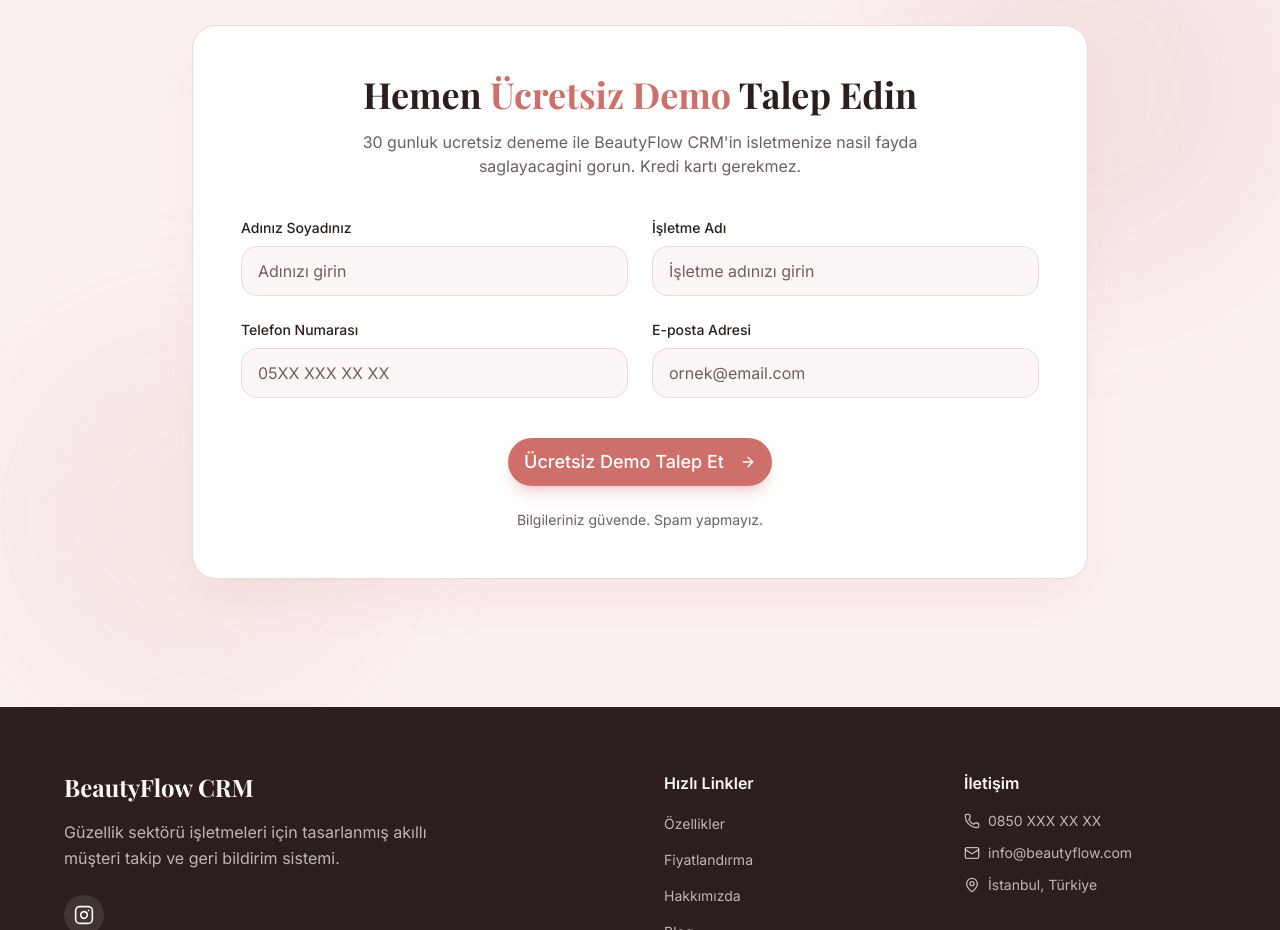
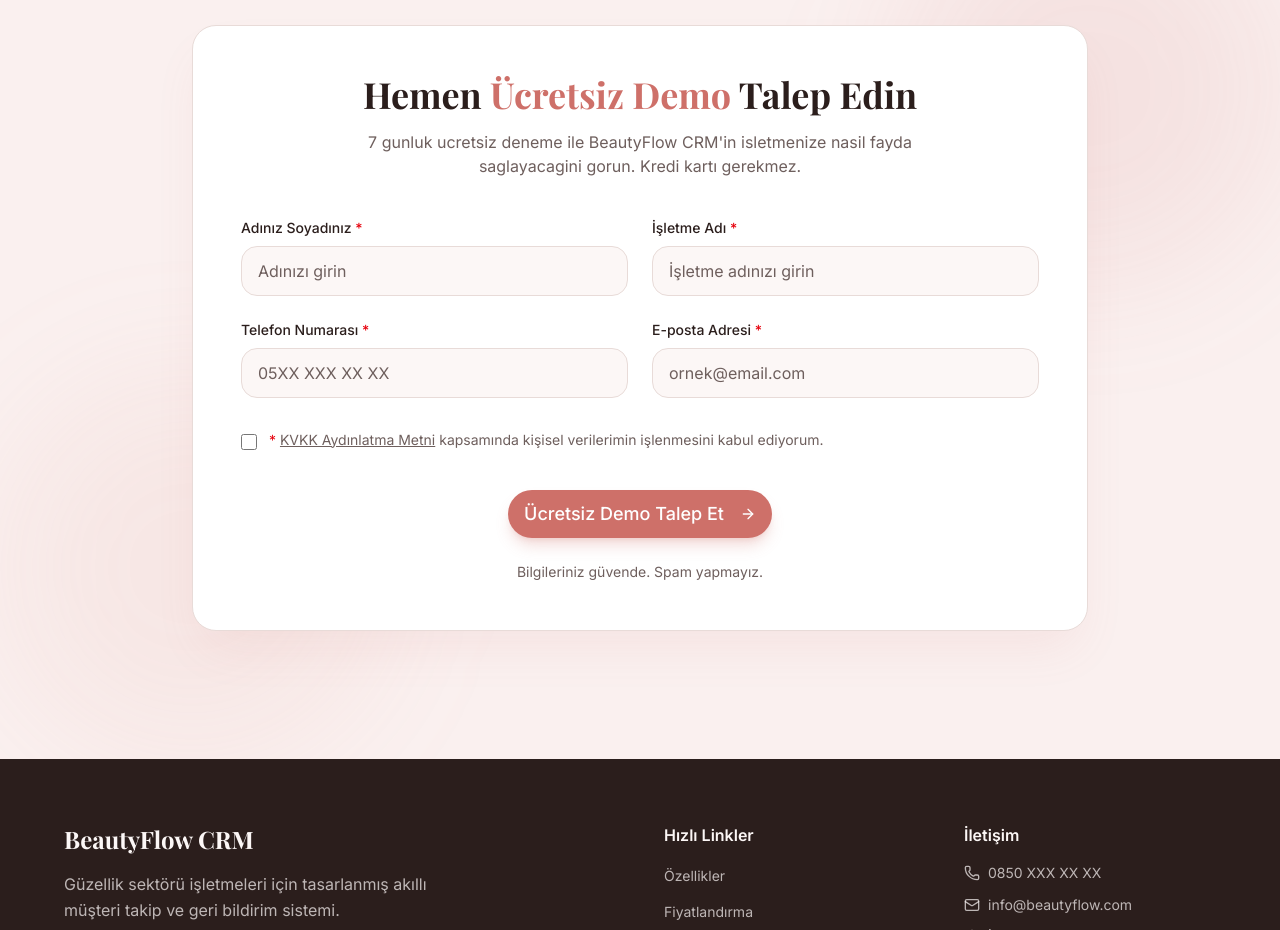
Before and after one commit to rsnnrgz/agencyrsn, a Next.js app: page / in a window 1280 px wide. Shown: the part 6160-7090 px from the top of the page. Built offline with nearby package versions, Linux system fonts and the light colour scheme; a web font is replaced by a local one.

Commit message:
Demo form güncellemeleri: 7 günlük deneme, zorunlu alanlar, KVKK onay kutucuğu

```diff
--- a/components/landing/cta-section.tsx
+++ b/components/landing/cta-section.tsx
@@ -10,6 +10,7 @@ export function CTASection() {
     business: "",
     phone: "",
     email: "",
+    kvkkAccepted: false,
   })
   const [isSubmitting, setIsSubmitting] = useState(false)
   const [isSubmitted, setIsSubmitted] = useState(false)
@@ -38,6 +39,7 @@ export function CTASection() {
         business: "",
         phone: "",
         email: "",
+        kvkkAccepted: false,
       })
     } catch (error) {
       setErrorMessage(error instanceof Error ? error.message : "Beklenmeyen bir hata oluştu.")
@@ -60,7 +62,7 @@ export function CTASection() {
                 Hemen <span className="text-primary">Ücretsiz Demo</span> Talep Edin
               </h2>
               <p className="text-muted-foreground max-w-xl mx-auto text-pretty">
-                30 gunluk ucretsiz deneme ile BeautyFlow CRM&apos;in isletmenize nasil fayda saglayacagini gorun.
+                7 gunluk ucretsiz deneme ile BeautyFlow CRM&apos;in isletmenize nasil fayda saglayacagini gorun.
                 Kredi kartı gerekmez.
               </p>
             </div>
@@ -82,7 +84,7 @@ export function CTASection() {
                 <div className="grid grid-cols-1 md:grid-cols-2 gap-6">
                   <div>
                     <label htmlFor="name" className="block text-sm font-medium text-foreground mb-2">
-                      Adınız Soyadınız
+                      Adınız Soyadınız <span className="text-destructive">*</span>
                     </label>
                     <input
                       type="text"
@@ -96,7 +98,7 @@ export function CTASection() {
                   </div>
                   <div>
                     <label htmlFor="business" className="block text-sm font-medium text-foreground mb-2">
-                      İşletme Adı
+                      İşletme Adı <span className="text-destructive">*</span>
                     </label>
                     <input
                       type="text"
@@ -110,7 +112,7 @@ export function CTASection() {
                   </div>
                   <div>
                     <label htmlFor="phone" className="block text-sm font-medium text-foreground mb-2">
-                      Telefon Numarası
+                      Telefon Numarası <span className="text-destructive">*</span>
                     </label>
                     <input
                       type="tel"
@@ -124,7 +126,7 @@ export function CTASection() {
                   </div>
                   <div>
                     <label htmlFor="email" className="block text-sm font-medium text-foreground mb-2">
-                      E-posta Adresi
+                      E-posta Adresi <span className="text-destructive">*</span>
                     </label>
                     <input
                       type="email"
@@ -136,6 +138,24 @@ export function CTASection() {
                       placeholder="ornek@email.com"
                     />
                   </div>
+                </div>
+
+                <div className="flex items-start gap-3 pt-2">
+                  <input
+                    type="checkbox"
+                    id="kvkk"
+                    required
+                    checked={formData.kvkkAccepted}
+                    onChange={(e) => setFormData({ ...formData, kvkkAccepted: e.target.checked })}
+                    className="mt-1 w-4 h-4 rounded border-border text-primary focus:ring-primary"
+                  />
+                  <label htmlFor="kvkk" className="text-sm text-muted-foreground">
+                    <span className="text-destructive">*</span>{" "}
+                    <a href="/kvkk" target="_blank" className="underline hover:text-primary">
+                      KVKK Aydınlatma Metni
+                    </a>{" "}
+                    kapsamında kişisel verilerimin işlenmesini kabul ediyorum.
+                  </label>
                 </div>
 
                 <div className="flex flex-col sm:flex-row gap-4 justify-center pt-4">
--- a/lib/demo-request.ts
+++ b/lib/demo-request.ts
@@ -3,13 +3,16 @@ export type DemoRequestPayload = {
   business: string
   phone: string
   email: string
+  kvkkAccepted: boolean
 }
 
 export function validateDemoRequest(payload: DemoRequestPayload): string | null {
   const requiredFields: Array<keyof DemoRequestPayload> = ["name", "business", "phone", "email"]
-  const hasMissingField = requiredFields.some((field) => !payload[field]?.trim())
+  const hasMissingField = requiredFields.some((field) => !payload[field]?.toString().trim())
 
   if (hasMissingField) return "Lutfen tum alanlari doldurun."
+
+  if (!payload.kvkkAccepted) return "KVKK aydinlatma metnini kabul etmelisiniz."
 
   const emailRegex = /^[^\s@]+@[^\s@]+\.[^\s@]+$/
   if (!emailRegex.test(payload.email)) return "Gecerli bir e-posta adresi girin."
```
Also changed, not shown: 1 other file (tests, documents, lock files or other folders).
